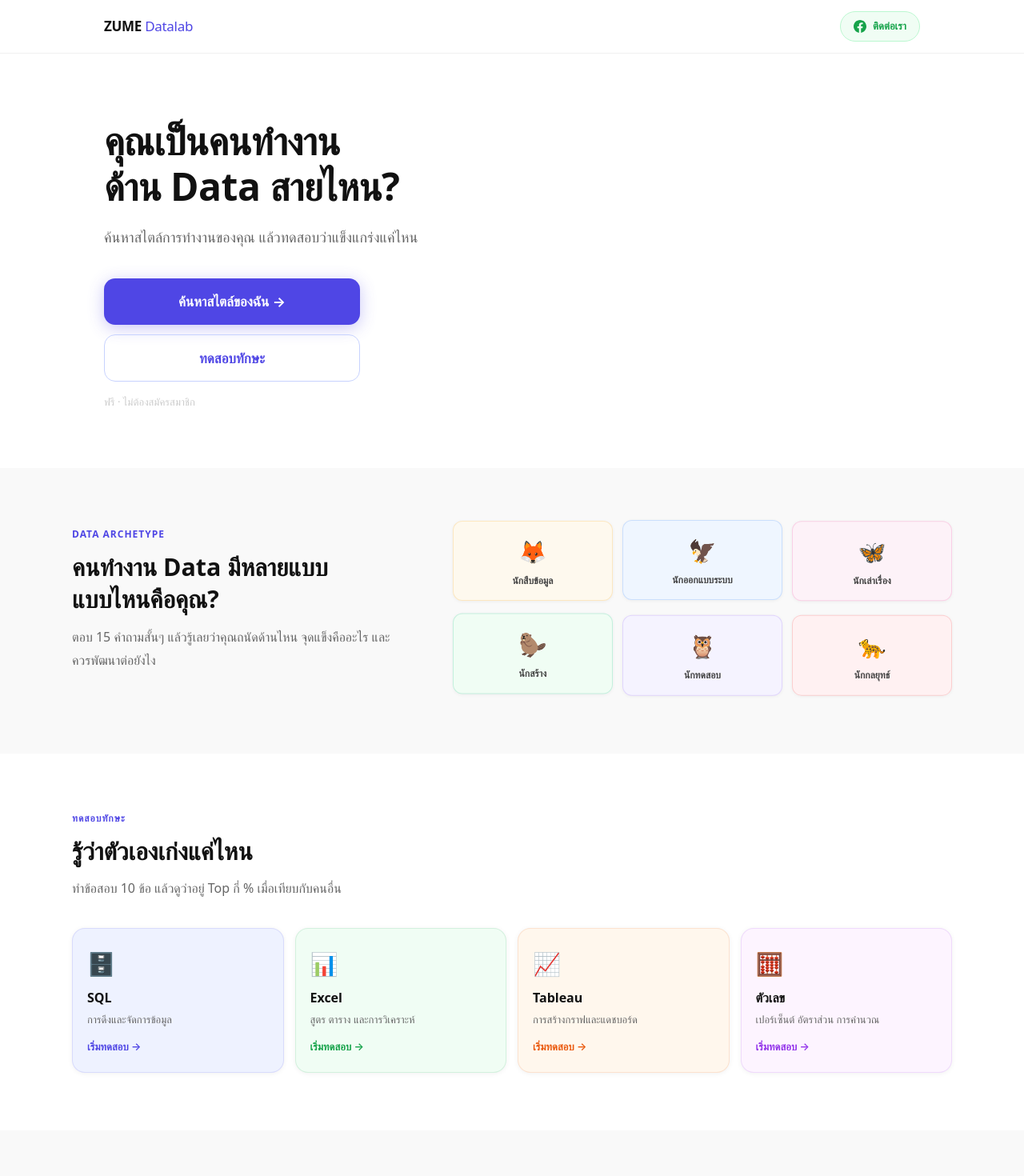
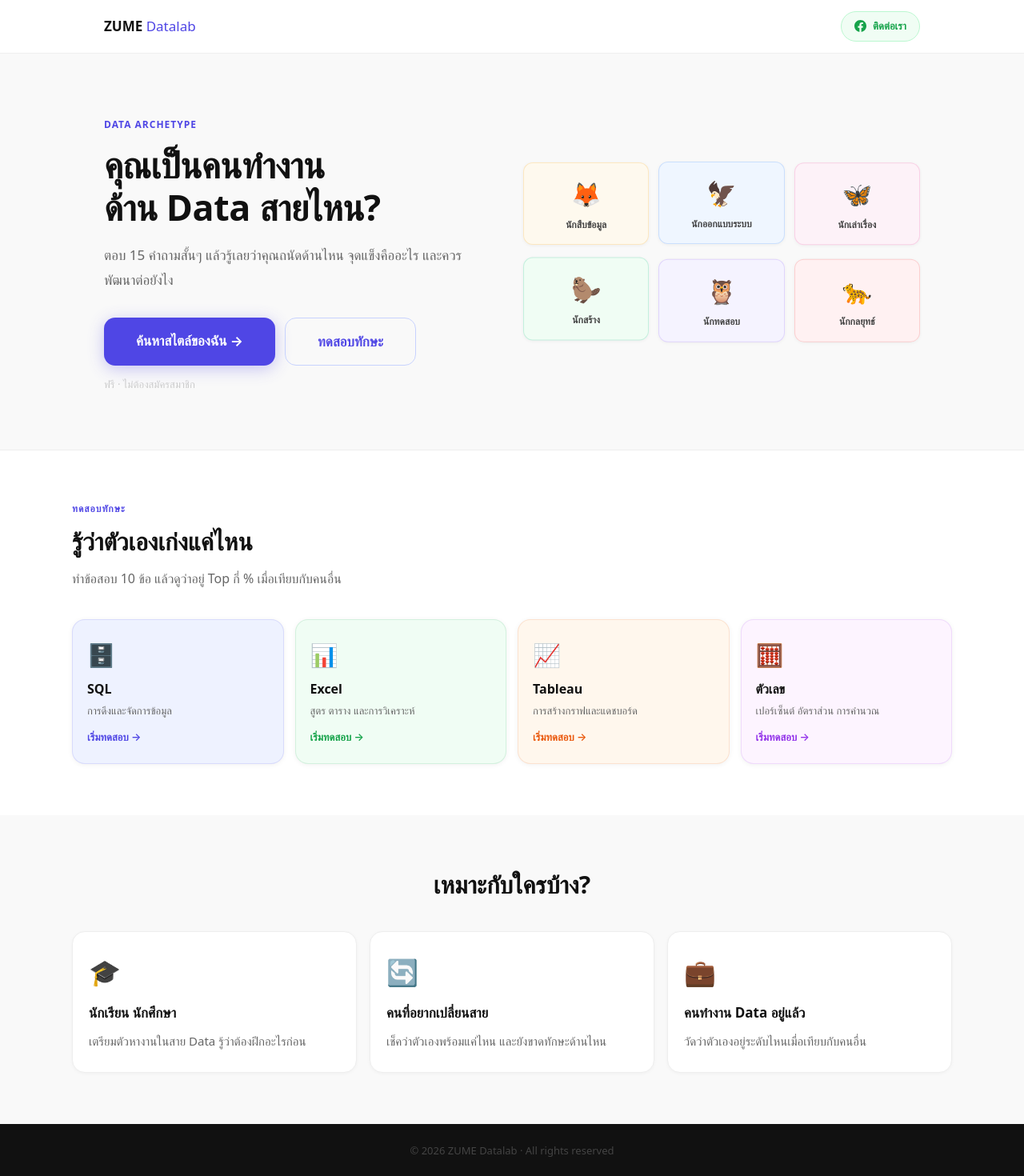
Before and after one commit to ZUME-Work/zume-career-intelligence, a Next.js app: page / in a window 1280 px wide. Shown: the top 1470 px of the page at 80% size. Built offline with nearby package versions, Linux system fonts and the light colour scheme.

Commit message:
fix: update facebook link

```diff
--- a/app/page.tsx
+++ b/app/page.tsx
@@ -14,16 +14,15 @@
         .btn-main {
           display:inline-block; background:#4F46E5; color:#fff;
           padding:16px 40px; border-radius:14px; text-decoration:none;
-          font-size:17px; font-weight:700; width:100%; text-align:center;
+          font-size:17px; font-weight:700;
           box-shadow:0 4px 20px rgba(79,70,229,0.3);
           transition:transform 0.18s, box-shadow 0.18s;
         }
         .btn-main:hover { transform:translateY(-3px); box-shadow:0 10px 32px rgba(79,70,229,0.4); }
-        .btn-main:active { transform:translateY(0); }
         .btn-ghost {
           display:inline-block; background:transparent; color:#4F46E5;
           padding:16px 40px; border-radius:14px; text-decoration:none;
-          font-size:17px; font-weight:600; width:100%; text-align:center;
+          font-size:17px; font-weight:600;
           border:1.5px solid #C7D2FE;
           transition:transform 0.18s, background 0.18s;
         }
@@ -43,8 +42,7 @@
         .arch-pill:hover { transform:translateY(-5px) !important; box-shadow:0 10px 20px rgba(0,0,0,0.1); animation:none; }
         .who-card {
           background:#fff; border-radius:16px; padding:26px 20px;
-          border:1px solid #eee;
-          box-shadow:0 1px 4px rgba(0,0,0,0.04);
+          border:1px solid #eee; box-shadow:0 1px 4px rgba(0,0,0,0.04);
           transition:transform 0.2s, box-shadow 0.2s;
         }
         .who-card:hover { transform:translateY(-4px); box-shadow:0 10px 24px rgba(0,0,0,0.08); }
@@ -56,24 +54,21 @@
           transition:transform 0.15s, box-shadow 0.15s;
         }
         .contact-btn:hover { transform:translateY(-1px); box-shadow:0 4px 12px rgba(22,163,74,0.2); }
-
-        /* Mobile */
         @media(max-width:768px) {
-          .hero { padding:52px 20px 44px !important; }
-          .hero h1 { font-size:2rem !important; }
-          .hero p { font-size:16px !important; }
+          .nav-inner { padding:14px 20px !important; }
+          .hero-inner { flex-direction:column !important; gap:40px !important; padding:48px 20px 44px !important; }
+          .hero-text { max-width:100% !important; }
+          .hero-text h1 { font-size:2rem !important; }
+          .hero-text p { font-size:16px !important; }
+          .btn-row { flex-direction:column !important; }
+          .btn-main, .btn-ghost { width:100%; text-align:center; padding:15px 24px; }
+          .arch-grid { grid-template-columns:repeat(3,1fr) !important; }
           .section { padding:44px 20px !important; }
-          .inner { max-width:100% !important; }
-          .arch-section { flex-direction:column !important; gap:32px !important; }
-          .arch-grid { grid-template-columns:repeat(3,1fr) !important; }
           .skill-grid { grid-template-columns:1fr 1fr !important; }
           .who-grid { grid-template-columns:1fr !important; }
-          .cta-section { padding:48px 20px !important; }
-          .nav-inner { padding:14px 20px !important; }
         }
         @media(max-width:400px) {
           .arch-grid { grid-template-columns:repeat(2,1fr) !important; }
-          .skill-grid { grid-template-columns:1fr !important; }
         }
       `}</style>
 
@@ -82,67 +77,60 @@
         {/* Nav */}
         <nav style={{ borderBottom:'1px solid #f0f0f0', position:'sticky', top:0, background:'rgba(255,255,255,0.96)', backdropFilter:'blur(8px)', zIndex:100 }}>
           <div className="nav-inner" style={{ maxWidth:1100, margin:'0 auto', padding:'14px 40px', display:'flex', justifyContent:'space-between', alignItems:'center' }}>
-            <div style={{ fontWeight:800, fontSize:17, color:'#111', letterSpacing:'-0.3px' }}>
+            <div style={{ fontWeight:800, fontSize:17, color:'#111' }}>
               ZUME <span style={{ color:'#4F46E5', fontWeight:500 }}>Datalab</span>
             </div>
-            <a href="https://www.facebook.com/ZUMEDatalab" target="_blank" rel="noopener noreferrer" className="contact-btn">
-              <svg width="16" height="16" viewBox="0 0 24 24" fill="currentColor"><path d="M24 12.073c0-6.627-5.373-12-12-12s-12 5.373-12 12c0 5.99 4.388 10.954 10.125 11.854v-8.385H7.078v-3.47h3.047V9.43c0-3.007 1.792-4.669 4.533-4.669 1.312 0 2.686.235 2.686.235v2.953H15.83c-1.491 0-1.956.925-1.956 1.874v2.25h3.328l-.532 3.47h-2.796v8.385C19.612 23.027 24 18.062 24 12.073z"/></svg>
+            <a href="https://www.facebook.com/profile.php?id=61581811456373" target="_blank" rel="noopener noreferrer" className="contact-btn">
+              <svg width="15" height="15" viewBox="0 0 24 24" fill="currentColor"><path d="M24 12.073c0-6.627-5.373-12-12-12s-12 5.373-12 12c0 5.99 4.388 10.954 10.125 11.854v-8.385H7.078v-3.47h3.047V9.43c0-3.007 1.792-4.669 4.533-4.669 1.312 0 2.686.235 2.686.235v2.953H15.83c-1.491 0-1.956.925-1.956 1.874v2.25h3.328l-.532 3.47h-2.796v8.385C19.612 23.027 24 18.062 24 12.073z"/></svg>
               ติดต่อเรา
             </a>
           </div>
         </nav>
 
-        {/* Hero */}
-        <section className="hero" style={{ maxWidth:1100, margin:'0 auto', padding:'80px 40px 72px' }}>
-          <div style={{ maxWidth:540 }}>
-            <h1 className="f1" style={{ fontSize:'clamp(2rem,4vw,3rem)', fontWeight:800, color:'#111', lineHeight:1.2, marginBottom:18, letterSpacing:'-0.5px' }}>
-              คุณเป็นคนทำงาน<br />ด้าน Data สายไหน?
-            </h1>
-            <p className="f2" style={{ fontSize:18, color:'#666', lineHeight:1.8, marginBottom:36, maxWidth:420 }}>
-              ค้นหาสไตล์การทำงานของคุณ แล้วทดสอบว่าแข็งแกร่งแค่ไหน
-            </p>
-            <div className="f3" style={{ maxWidth:320, display:'flex', flexDirection:'column', gap:12 }}>
-              <Link href="/archetype" className="btn-main">ค้นหาสไตล์ของฉัน →</Link>
-              <Link href="#skills" className="btn-ghost">ทดสอบทักษะ</Link>
-            </div>
-            <p className="f4" style={{ fontSize:13, color:'#ccc', marginTop:16 }}>ฟรี · ไม่ต้องสมัครสมาชิก</p>
-          </div>
-        </section>
+        {/* Hero — รวมข้อความ + archetype cards */}
+        <section style={{ background:'#F9F9F9', borderBottom:'1px solid #eee' }}>
+          <div className="hero-inner" style={{ maxWidth:1100, margin:'0 auto', padding:'80px 40px 72px', display:'flex', alignItems:'center', gap:64 }}>
 
-        {/* Archetype */}
-        <section className="section" style={{ background:'#F9F9F9', padding:'72px 40px' }}>
-          <div className="arch-section" style={{ maxWidth:1100, margin:'0 auto', display:'flex', gap:56, alignItems:'center' }}>
-            <div style={{ flex:'0 0 420px', maxWidth:420 }}>
-              <div style={{ fontSize:12, fontWeight:700, color:'#4F46E5', letterSpacing:1, textTransform:'uppercase', marginBottom:12 }}>Data Archetype</div>
-              <h2 style={{ fontSize:'clamp(1.5rem,3vw,1.9rem)', fontWeight:800, color:'#111', marginBottom:14, lineHeight:1.3 }}>
-                คนทำงาน Data มีหลายแบบ<br />แบบไหนคือคุณ?
-              </h2>
-              <p style={{ fontSize:16, color:'#666', lineHeight:1.8, marginBottom:28 }}>
+            {/* Left */}
+            <div className="hero-text" style={{ flex:'0 0 460px', maxWidth:460 }}>
+              <div className="f1" style={{ fontSize:12, fontWeight:700, color:'#4F46E5', letterSpacing:1, textTransform:'uppercase', marginBottom:14 }}>Data Archetype</div>
+              <h1 className="f2" style={{ fontSize:'clamp(2rem,4vw,2.8rem)', fontWeight:800, color:'#111', lineHeight:1.2, marginBottom:18, letterSpacing:'-0.4px' }}>
+                คุณเป็นคนทำงาน<br />ด้าน Data สายไหน?
+              </h1>
+              <p className="f3" style={{ fontSize:17, color:'#666', lineHeight:1.8, marginBottom:32 }}>
                 ตอบ 15 คำถามสั้นๆ แล้วรู้เลยว่าคุณถนัดด้านไหน จุดแข็งคืออะไร และควรพัฒนาต่อยังไง
               </p>
+              <div className="f4 btn-row" style={{ display:'flex', gap:12, flexWrap:'wrap' }}>
+                <Link href="/archetype" className="btn-main">ค้นหาสไตล์ของฉัน →</Link>
+                <Link href="#skills" className="btn-ghost">ทดสอบทักษะ</Link>
+              </div>
+              <p style={{ fontSize:13, color:'#ccc', marginTop:14 }}>ฟรี · ไม่ต้องสมัครสมาชิก</p>
             </div>
+
+            {/* Right — archetype cards */}
             <div style={{ flex:1 }}>
               <div className="arch-grid" style={{ display:'grid', gridTemplateColumns:'repeat(3,1fr)', gap:12 }}>
                 {[
-                  { emoji:'🦊', name:'นักสืบข้อมูล', bg:'#FEF9EE', border:'#F59E0B', delay:'0s' },
+                  { emoji:'🦊', name:'นักสืบข้อมูล',   bg:'#FEF9EE', border:'#F59E0B', delay:'0s'   },
                   { emoji:'🦅', name:'นักออกแบบระบบ', bg:'#EFF6FF', border:'#3B82F6', delay:'0.5s' },
-                  { emoji:'🦋', name:'นักเล่าเรื่อง', bg:'#FDF2F8', border:'#EC4899', delay:'1s' },
-                  { emoji:'🦫', name:'นักสร้าง', bg:'#F0FDF4', border:'#10B981', delay:'1.5s' },
-                  { emoji:'🦉', name:'นักทดสอบ', bg:'#F5F3FF', border:'#8B5CF6', delay:'2s' },
-                  { emoji:'🐆', name:'นักกลยุทธ์', bg:'#FFF1F2', border:'#EF4444', delay:'2.5s' },
+                  { emoji:'🦋', name:'นักเล่าเรื่อง',   bg:'#FDF2F8', border:'#EC4899', delay:'1s'   },
+                  { emoji:'🦫', name:'นักสร้าง',        bg:'#F0FDF4', border:'#10B981', delay:'1.5s' },
+                  { emoji:'🦉', name:'นักทดสอบ',        bg:'#F5F3FF', border:'#8B5CF6', delay:'2s'   },
+                  { emoji:'🐆', name:'นักกลยุทธ์',      bg:'#FFF1F2', border:'#EF4444', delay:'2.5s' },
                 ].map((a) => (
                   <div key={a.name} className="arch-pill" style={{ background:a.bg, border:`1px solid ${a.border}33`, animationDuration:'3.5s', animationDelay:a.delay }}>
-                    <div style={{ fontSize:28, marginBottom:8 }}>{a.emoji}</div>
+                    <div style={{ fontSize:30, marginBottom:8 }}>{a.emoji}</div>
                     <div style={{ fontSize:12, color:'#444', fontWeight:600, lineHeight:1.4 }}>{a.name}</div>
                   </div>
                 ))}
               </div>
             </div>
+
           </div>
         </section>
 
         {/* Skills */}
-        <section id="skills" className="section" style={{ padding:'72px 40px' }}>
+        <section id="skills" className="section" style={{ padding:'64px 40px' }}>
           <div style={{ maxWidth:1100, margin:'0 auto' }}>
             <div style={{ marginBottom:36 }}>
               <div style={{ fontSize:12, fontWeight:700, color:'#4F46E5', letterSpacing:1, textTransform:'uppercase', marginBottom:12 }}>ทดสอบทักษะ</div>
@@ -155,9 +143,9 @@
             </div>
             <div className="skill-grid" style={{ display:'grid', gridTemplateColumns:'repeat(4,1fr)', gap:14 }}>
               {[
-                { skill:'sql', icon:'🗄️', label:'SQL', desc:'การดึงและจัดการข้อมูล', bg:'#EEF2FF', accent:'#4F46E5' },
-                { skill:'excel', icon:'📊', label:'Excel', desc:'สูตร ตาราง และการวิเคราะห์', bg:'#F0FDF4', accent:'#16A34A' },
-                { skill:'tableau', icon:'📈', label:'Tableau', desc:'การสร้างกราฟและแดชบอร์ด', bg:'#FFF7ED', accent:'#EA580C' },
+                { skill:'sql',       icon:'🗄️', label:'SQL',    desc:'การดึงและจัดการข้อมูล',       bg:'#EEF2FF', accent:'#4F46E5' },
+                { skill:'excel',     icon:'📊', label:'Excel',  desc:'สูตร ตาราง และการวิเคราะห์',  bg:'#F0FDF4', accent:'#16A34A' },
+                { skill:'tableau',   icon:'📈', label:'Tableau', desc:'การสร้างกราฟและแดชบอร์ด',    bg:'#FFF7ED', accent:'#EA580C' },
                 { skill:'numerical', icon:'🧮', label:'ตัวเลข', desc:'เปอร์เซ็นต์ อัตราส่วน การคำนวณ', bg:'#FDF4FF', accent:'#9333EA' },
               ].map((s) => (
                 <Link key={s.skill} href={'/assessment/'+s.skill} className="skill-card" style={{ background:s.bg, border:`1px solid ${s.accent}22` }}>
@@ -172,13 +160,13 @@
         </section>
 
         {/* For who */}
-        <section className="section" style={{ background:'#F9F9F9', padding:'72px 40px' }}>
+        <section className="section" style={{ background:'#F9F9F9', padding:'64px 40px' }}>
           <div style={{ maxWidth:1100, margin:'0 auto' }}>
             <h2 style={{ fontSize:'clamp(1.5rem,3vw,1.9rem)', fontWeight:800, color:'#111', marginBottom:36, textAlign:'center' }}>เหมาะกับใครบ้าง?</h2>
             <div className="who-grid" style={{ display:'grid', gridTemplateColumns:'repeat(3,1fr)', gap:16 }}>
               {[
-                { icon:'🎓', title:'นักเรียน นักศึกษา', desc:'เตรียมตัวหางานในสาย Data รู้ว่าต้องฝึกอะไรก่อน' },
-                { icon:'🔄', title:'คนที่อยากเปลี่ยนสาย', desc:'เช็คว่าตัวเองพร้อมแค่ไหน และยังขาดทักษะด้านไหน' },
+                { icon:'🎓', title:'นักเรียน นักศึกษา',     desc:'เตรียมตัวหางานในสาย Data รู้ว่าต้องฝึกอะไรก่อน' },
+                { icon:'🔄', title:'คนที่อยากเปลี่ยนสาย',  desc:'เช็คว่าตัวเองพร้อมแค่ไหน และยังขาดทักษะด้านไหน' },
                 { icon:'💼', title:'คนทำงาน Data อยู่แล้ว', desc:'วัดว่าตัวเองอยู่ระดับไหนเมื่อเทียบกับคนอื่น' },
               ].map((c,i) => (
                 <div key={i} className="who-card">
@@ -191,7 +179,7 @@
           </div>
         </section>
 
-        <footer style={{ padding:'24px 40px', textAlign:'center', background:'#111', borderTop:'1px solid #1a1a1a' }}>
+        <footer style={{ padding:'24px 40px', textAlign:'center', background:'#111' }}>
           <div style={{ fontSize:13, color:'#444' }}>© 2026 ZUME Datalab · All rights reserved</div>
         </footer>
 
```
